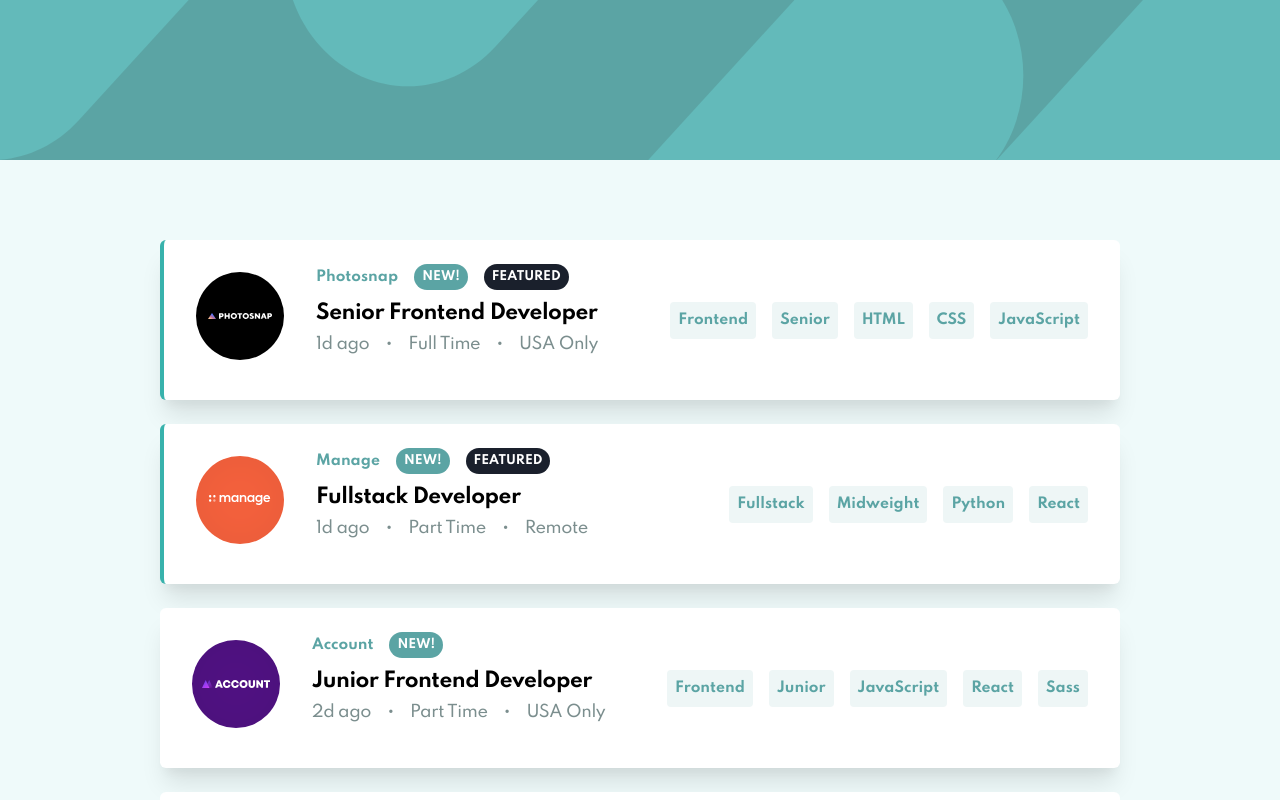
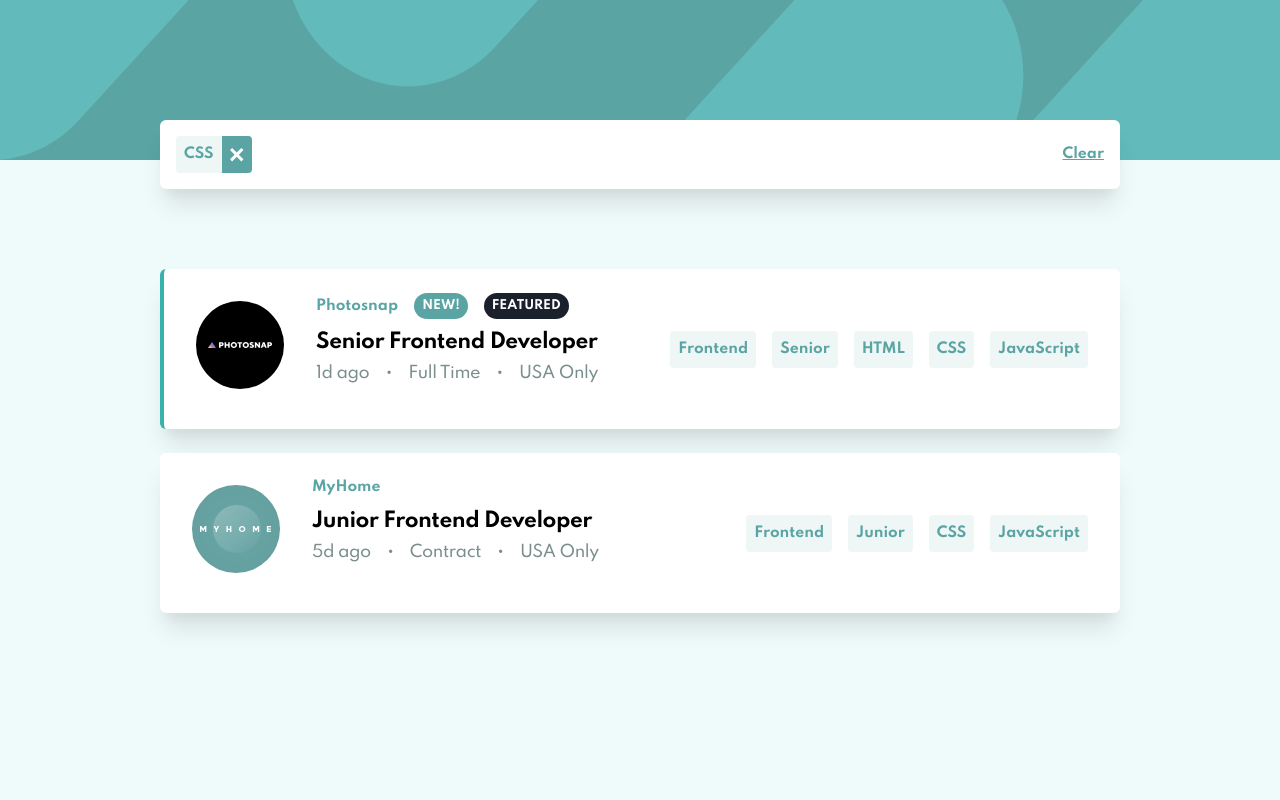
Before and after one commit to GK-Hynes/job-listings-with-filtering, a React (Create React App) app: page / in a window 1280 px wide. Shown: the top 800 px of the page. Built offline with nearby package versions, Linux system fonts and the light colour scheme.

Commit message:
Add and style Filters

```diff
--- a/src/App.js
+++ b/src/App.js
@@ -1,13 +1,38 @@
 import React, { useState, useEffect } from "react";
+import Filters from "./Filters";
 import JobBoard from "./JobBoard";
 import data from "./data.json";
 
 function App() {
   const [jobs, setJobs] = useState([]);
+  const [filters, setFilters] = useState(["CSS"]);
 
   useEffect(() => {
     setJobs(data);
   }, []);
+
+  const filterJobs = ({ role, level, languages, tools }) => {
+    if (filters.length === 0) {
+      return true;
+    }
+
+    // Merge tags
+    let tags = [];
+    tags.push(role, level, languages, tools);
+    tags = tags.flat();
+
+    return tags.some((tag) => filters.includes(tag));
+  };
+
+  const handleFilter = (tag) => {
+    setFilters(...filters, tag);
+  };
+
+  const removeFilter = (chosenFilter) => {
+    setFilters(filters.filter((fil) => fil !== chosenFilter));
+  };
+
+  const filteredJobs = jobs.filter(filterJobs);
 
   return (
     <div className="">
@@ -18,8 +43,9 @@ function App() {
           alt=""
         />
       </header>
-      <main className="flex flex-col min-h-screen w-full">
-        <JobBoard jobs={jobs} />
+      <main className="flex flex-col min-h-screen w-full bg-light-gray-cyan">
+        <Filters filters={filters} removeFilter={removeFilter} />
+        <JobBoard jobs={filteredJobs} handleFilter={handleFilter} />
       </main>
     </div>
   );
--- /dev/null
+++ b/src/Filters.js
@@ -0,0 +1,25 @@
+import React from "react";
+
+const Filters = ({ filters, removeFilter }) => {
+  return (
+    <div className="flex p-4 -mt-10 mx-auto w-11/12 lg:w-9/12 max-w-screen-xl bg-white shadow-xl rounded-md text-sm font-spartan">
+      {filters.length > 0 &&
+        filters.map((filter) => (
+          <span className="inline-flex bg-light-gray-cyan-filters text-desaturated-dark-cyan font-bold rounded">
+            <span className="p-2">{filter}</span>
+            <button
+              className="p-2 bg-desaturated-dark-cyan rounded-tr rounded-br hover:bg-gray-900"
+              onClick={() => removeFilter(filter)}
+            >
+              <img src="/images/icon-remove.svg" alt="Remove Icon" />
+            </button>
+          </span>
+        ))}
+      <button className="ml-auto font-bold underline text-desaturated-dark-cyan">
+        Clear
+      </button>
+    </div>
+  );
+};
+
+export default Filters;
--- a/src/JobBoard.js
+++ b/src/JobBoard.js
@@ -1,11 +1,11 @@
 import React from "react";
 import JobListing from "./JobListing";
 
-const JobBoard = ({ jobs }) => {
+const JobBoard = ({ jobs, handleFilter }) => {
   return (
-    <div className="w-full h-full m-0 pt-20 font-spartan bg-light-gray-cyan">
+    <div className="w-full h-full m-0 pt-20 font-spartan">
       {jobs.map((job) => (
-        <JobListing job={job} key={job.id} />
+        <JobListing job={job} key={job.id} handleFilter={handleFilter} />
       ))}
     </div>
   );
--- a/src/JobListing.js
+++ b/src/JobListing.js
@@ -1,6 +1,6 @@
 import React from "react";
 
-const JobListing = ({ job }) => {
+const JobListing = ({ job, handleFilter }) => {
   const {
     company,
     logo,
@@ -62,7 +62,10 @@ const JobListing = ({ job }) => {
           {tags &&
             tags.map((tag, i) => (
               <li key={i}>
-                <button className="mr-4 mb-4 lg:mb-0 p-2 bg-light-gray-cyan-filters text-desaturated-dark-cyan font-bold rounded hover:bg-desaturated-dark-cyan hover:text-white">
+                <button
+                  className="mr-4 mb-4 lg:mb-0 p-2 bg-light-gray-cyan-filters text-desaturated-dark-cyan font-bold rounded hover:bg-desaturated-dark-cyan hover:text-white"
+                  onClick={() => handleFilter(tag)}
+                >
                   {tag}
                 </button>
               </li>
```
